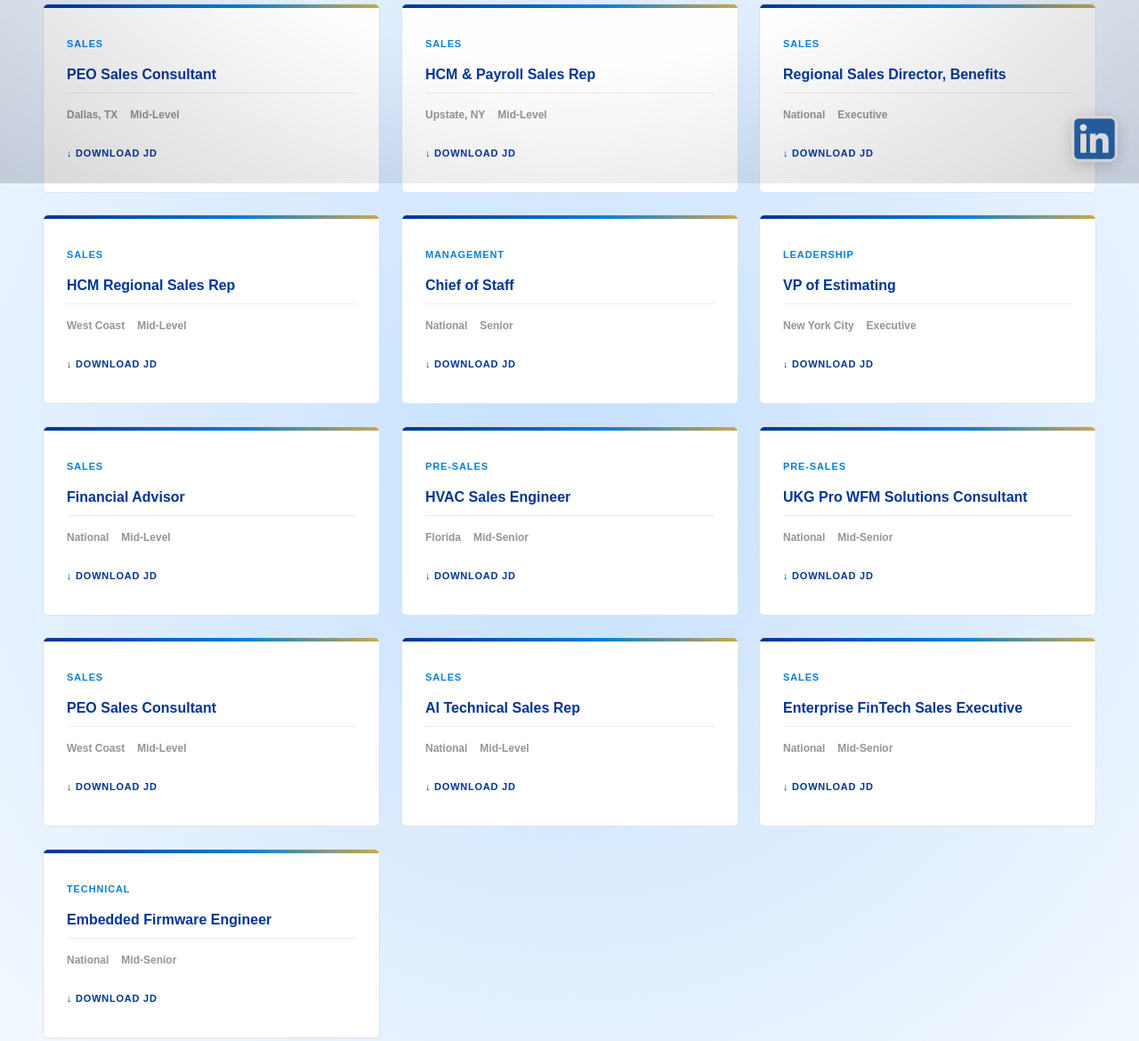
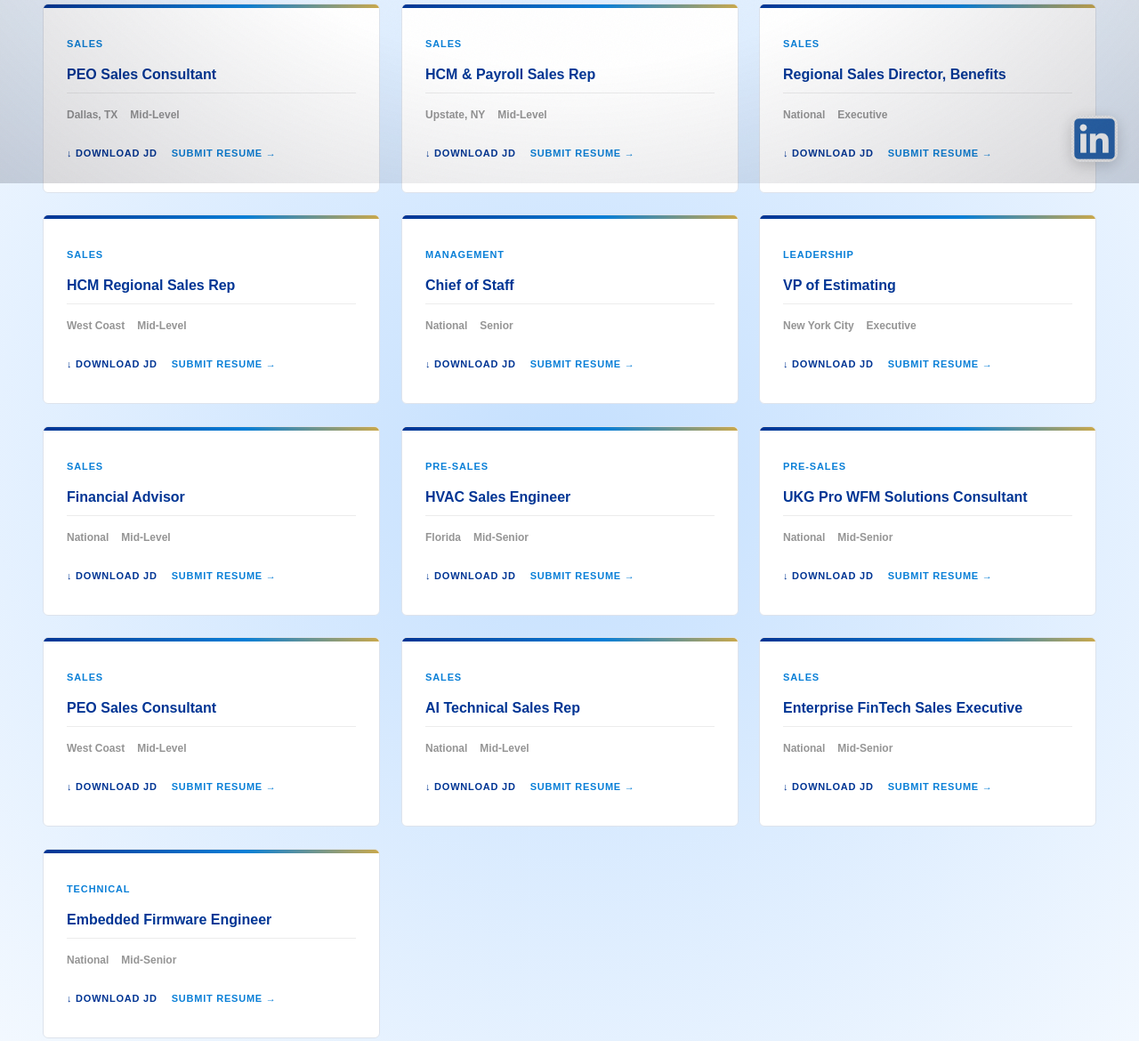
Before and after one commit to hunterhannum3/Universal-Recruiting-Company, a website: page roles.html in a window 1280 px wide. Shown: the part 594-1764 px from the top of the page at 89% size. Drawn offline with nearby package versions, Linux system fonts and the light colour scheme; a web font is replaced by a local one.

Commit message:
Add Submit Resume link to each job card; update submit dropdown to match 13 open roles

```diff
--- a/roles.html
+++ b/roles.html
@@ -113,96 +113,135 @@
 
     <div class="jobs-list">
 
-      <a class="job-card" href="job-descriptions/peo-sales-consultant-dallas.docx" download="PEO Sales Consultant Dallas.docx">
+      <div class="job-card">
         <span class="role-tag">Sales</span>
         <span class="job-card-title">PEO Sales Consultant</span>
         <div class="job-card-meta"><span>Dallas, TX</span><span>Mid-Level</span></div>
-        <span class="job-card-cta">&#8595; Download JD</span>
-      </a>
+        <div class="job-card-actions">
+          <a class="job-card-cta" href="job-descriptions/peo-sales-consultant-dallas.docx" download="PEO Sales Consultant Dallas.docx">&#8595; Download JD</a>
+          <a class="job-card-submit" href="submit.html?role=PEO Sales Consultant - Dallas, TX">Submit Resume &rarr;</a>
+        </div>
+      </div>
 
-      <a class="job-card" href="job-descriptions/hcm-payroll-sales-rep-upstate-ny.docx" download="HCM Payroll Sales Rep Upstate NY.docx">
+      <div class="job-card">
         <span class="role-tag">Sales</span>
         <span class="job-card-title">HCM &amp; Payroll Sales Rep</span>
         <div class="job-card-meta"><span>Upstate, NY</span><span>Mid-Level</span></div>
-        <span class="job-card-cta">&#8595; Download JD</span>
-      </a>
+        <div class="job-card-actions">
+          <a class="job-card-cta" href="job-descriptions/hcm-payroll-sales-rep-upstate-ny.docx" download="HCM Payroll Sales Rep Upstate NY.docx">&#8595; Download JD</a>
+          <a class="job-card-submit" href="submit.html?role=HCM %26 Payroll Sales Rep">Submit Resume &rarr;</a>
+        </div>
+      </div>
 
-      <a class="job-card" href="job-descriptions/regional-sales-director-benefits.docx" download="Regional Sales Director Benefits.docx">
+      <div class="job-card">
         <span class="role-tag">Sales</span>
         <span class="job-card-title">Regional Sales Director, Benefits</span>
         <div class="job-card-meta"><span>National</span><span>Executive</span></div>
-        <span class="job-card-cta">&#8595; Download JD</span>
-      </a>
+        <div class="job-card-actions">
+          <a class="job-card-cta" href="job-descriptions/regional-sales-director-benefits.docx" download="Regional Sales Director Benefits.docx">&#8595; Download JD</a>
+          <a class="job-card-submit" href="submit.html?role=Regional Sales Director, Benefits">Submit Resume &rarr;</a>
+        </div>
+      </div>
 
-      <a class="job-card" href="job-descriptions/hcm-regional-sales-rep-west-coast.docx" download="HCM Regional Sales Rep West Coast.docx">
+      <div class="job-card">
         <span class="role-tag">Sales</span>
         <span class="job-card-title">HCM Regional Sales Rep</span>
         <div class="job-card-meta"><span>West Coast</span><span>Mid-Level</span></div>
-        <span class="job-card-cta">&#8595; Download JD</span>
-      </a>
+        <div class="job-card-actions">
+          <a class="job-card-cta" href="job-descriptions/hcm-regional-sales-rep-west-coast.docx" download="HCM Regional Sales Rep West Coast.docx">&#8595; Download JD</a>
+          <a class="job-card-submit" href="submit.html?role=HCM Regional Sales Rep">Submit Resume &rarr;</a>
+        </div>
+      </div>
 
-      <a class="job-card" href="job-descriptions/chief-of-staff.docx" download="Chief of Staff.docx">
+      <div class="job-card">
         <span class="role-tag">Management</span>
         <span class="job-card-title">Chief of Staff</span>
         <div class="job-card-meta"><span>National</span><span>Senior</span></div>
-        <span class="job-card-cta">&#8595; Download JD</span>
-      </a>
+        <div class="job-card-actions">
+          <a class="job-card-cta" href="job-descriptions/chief-of-staff.docx" download="Chief of Staff.docx">&#8595; Download JD</a>
+          <a class="job-card-submit" href="submit.html?role=Chief of Staff">Submit Resume &rarr;</a>
+        </div>
+      </div>
 
-      <a class="job-card" href="job-descriptions/vp-estimating-nyc.docx" download="VP Estimating NYC.docx">
+      <div class="job-card">
         <span class="role-tag">Leadership</span>
         <span class="job-card-title">VP of Estimating</span>
         <div class="job-card-meta"><span>New York City</span><span>Executive</span></div>
-        <span class="job-card-cta">&#8595; Download JD</span>
-      </a>
+        <div class="job-card-actions">
+          <a class="job-card-cta" href="job-descriptions/vp-estimating-nyc.docx" download="VP Estimating NYC.docx">&#8595; Download JD</a>
+          <a class="job-card-submit" href="submit.html?role=VP of Estimating">Submit Resume &rarr;</a>
+        </div>
+      </div>
 
-      <a class="job-card" href="job-descriptions/financial-advisor.docx" download="Financial Advisor.docx">
+      <div class="job-card">
         <span class="role-tag">Sales</span>
         <span class="job-card-title">Financial Advisor</span>
         <div class="job-card-meta"><span>National</span><span>Mid-Level</span></div>
-        <span class="job-card-cta">&#8595; Download JD</span>
-      </a>
+        <div class="job-card-actions">
+          <a class="job-card-cta" href="job-descriptions/financial-advisor.docx" download="Financial Advisor.docx">&#8595; Download JD</a>
+          <a class="job-card-submit" href="submit.html?role=Financial Advisor">Submit Resume &rarr;</a>
+        </div>
+      </div>
 
-      <a class="job-card" href="job-descriptions/hvac-sales-engineer-florida.docx" download="HVAC Sales Engineer Florida.docx">
+      <div class="job-card">
         <span class="role-tag">Pre-Sales</span>
         <span class="job-card-title">HVAC Sales Engineer</span>
         <div class="job-card-meta"><span>Florida</span><span>Mid-Senior</span></div>
-        <span class="job-card-cta">&#8595; Download JD</span>
-      </a>
+        <div class="job-card-actions">
+          <a class="job-card-cta" href="job-descriptions/hvac-sales-engineer-florida.docx" download="HVAC Sales Engineer Florida.docx">&#8595; Download JD</a>
+          <a class="job-card-submit" href="submit.html?role=HVAC Sales Engineer">Submit Resume &rarr;</a>
+        </div>
+      </div>
 
-      <a class="job-card" href="job-descriptions/ukg-pro-wfm-solutions-consultant.docx" download="UKG Pro WFM Solutions Consultant.docx">
+      <div class="job-card">
         <span class="role-tag">Pre-Sales</span>
         <span class="job-card-title">UKG Pro WFM Solutions Consultant</span>
         <div class="job-card-meta"><span>National</span><span>Mid-Senior</span></div>
-        <span class="job-card-cta">&#8595; Download JD</span>
-      </a>
+        <div class="job-card-actions">
+          <a class="job-card-cta" href="job-descriptions/ukg-pro-wfm-solutions-consultant.docx" download="UKG Pro WFM Solutions Consultant.docx">&#8595; Download JD</a>
+          <a class="job-card-submit" href="submit.html?role=UKG Pro WFM Solutions Consultant">Submit Resume &rarr;</a>
+        </div>
+      </div>
 
-      <a class="job-card" href="job-descriptions/peo-sales-consultant-west.docx" download="PEO Sales Consultant West.docx">
+      <div class="job-card">
         <span class="role-tag">Sales</span>
         <span class="job-card-title">PEO Sales Consultant</span>
         <div class="job-card-meta"><span>West Coast</span><span>Mid-Level</span></div>
-        <span class="job-card-cta">&#8595; Download JD</span>
-      </a>
+        <div class="job-card-actions">
+          <a class="job-card-cta" href="job-descriptions/peo-sales-consultant-west.docx" download="PEO Sales Consultant West.docx">&#8595; Download JD</a>
+          <a class="job-card-submit" href="submit.html?role=PEO Sales Consultant - West Coast">Submit Resume &rarr;</a>
+        </div>
+      </div>
 
-      <a class="job-card" href="job-descriptions/ai-technical-sales-rep.docx" download="AI Technical Sales Rep.docx">
+      <div class="job-card">
         <span class="role-tag">Sales</span>
         <span class="job-card-title">AI Technical Sales Rep</span>
         <div class="job-card-meta"><span>National</span><span>Mid-Level</span></div>
-        <span class="job-card-cta">&#8595; Download JD</span>
-      </a>
+        <div class="job-card-actions">
+          <a class="job-card-cta" href="job-descriptions/ai-technical-sales-rep.docx" download="AI Technical Sales Rep.docx">&#8595; Download JD</a>
+          <a class="job-card-submit" href="submit.html?role=AI Technical Sales Rep">Submit Resume &rarr;</a>
+        </div>
+      </div>
 
-      <a class="job-card" href="job-descriptions/enterprise-fintech-sales-executive.docx" download="Enterprise FinTech Sales Executive.docx">
+      <div class="job-card">
         <span class="role-tag">Sales</span>
         <span class="job-card-title">Enterprise FinTech Sales Executive</span>
         <div class="job-card-meta"><span>National</span><span>Mid-Senior</span></div>
-        <span class="job-card-cta">&#8595; Download JD</span>
-      </a>
+        <div class="job-card-actions">
+          <a class="job-card-cta" href="job-descriptions/enterprise-fintech-sales-executive.docx" download="Enterprise FinTech Sales Executive.docx">&#8595; Download JD</a>
+          <a class="job-card-submit" href="submit.html?role=Enterprise FinTech Sales Executive">Submit Resume &rarr;</a>
+        </div>
+      </div>
 
-      <a class="job-card" href="job-descriptions/embedded-firmware-engineer.docx" download="Embedded Firmware Engineer.docx">
+      <div class="job-card">
         <span class="role-tag">Technical</span>
         <span class="job-card-title">Embedded Firmware Engineer</span>
         <div class="job-card-meta"><span>National</span><span>Mid-Senior</span></div>
-        <span class="job-card-cta">&#8595; Download JD</span>
-      </a>
+        <div class="job-card-actions">
+          <a class="job-card-cta" href="job-descriptions/embedded-firmware-engineer.docx" download="Embedded Firmware Engineer.docx">&#8595; Download JD</a>
+          <a class="job-card-submit" href="submit.html?role=Embedded Firmware Engineer">Submit Resume &rarr;</a>
+        </div>
+      </div>
 
     </div>
   </div>
--- a/styles.css
+++ b/styles.css
@@ -529,8 +529,12 @@ nav::after {
 .job-card-title { font-size: 16px; font-weight: 700; color: var(--navy); line-height: 1.3; flex: 1; }
 .job-card .role-tag { margin: 0; }
 .job-card-meta { font-size: 12px; color: var(--gray2); font-weight: 600; padding-top: 10px; border-top: 1px solid var(--gray); display: flex; gap: 14px; }
-.job-card-cta { font-size: 11px; font-weight: 700; letter-spacing: .07em; text-transform: uppercase; color: var(--navy); margin-top: 4px; transition: color .15s; }
+.job-card-actions { display: flex; align-items: center; gap: 16px; margin-top: 4px; }
+.job-card-cta, .job-card-submit { font-size: 11px; font-weight: 700; letter-spacing: .07em; text-transform: uppercase; transition: color .15s; text-decoration: none; }
+.job-card-cta { color: var(--navy); }
+.job-card-submit { color: var(--navyLight); }
 .job-card:hover .job-card-cta { color: var(--navyLight); }
+.job-card:hover .job-card-submit { color: var(--navy); }
 
 @media (max-width: 860px) { .jobs-list { grid-template-columns: 1fr 1fr; } }
 @media (max-width: 600px) { .jobs-list { grid-template-columns: 1fr; } }
```
Also changed, not shown: submit.html (+13 -7 lines).
